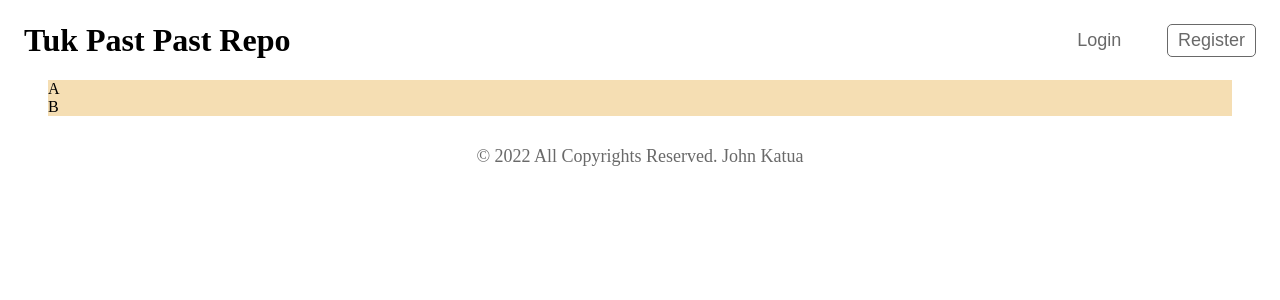
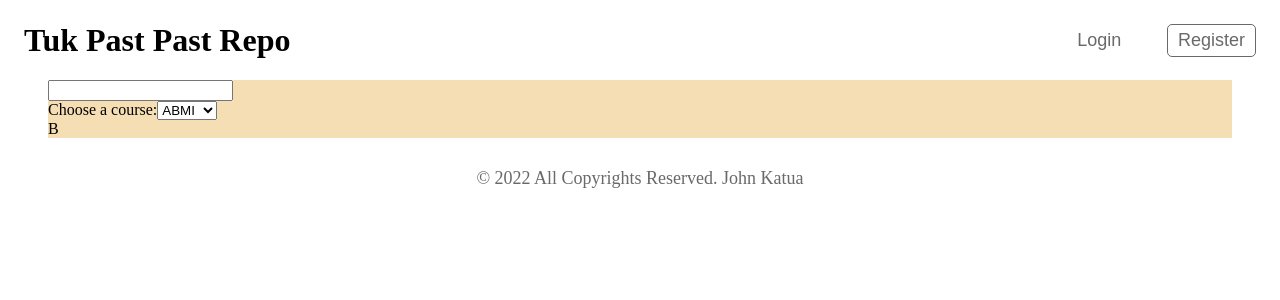
Before and after one commit to johnkatua/Tuk-Past-Paper-Repo, a React (Vite) app: page /details in a window 1280 px wide. Shown: the top 300 px of the page. Built offline with nearby package versions, Linux system fonts and the light colour scheme.

Commit message:
added dropdown to select courses

```diff
--- a/src/pages/Details.jsx
+++ b/src/pages/Details.jsx
@@ -3,7 +3,16 @@ import React from "react";
 const Details = () => {
   return (
     <div className="details--container">
-      <div className="details--search__bar">A</div>
+      <div className="details--search__bar">
+        <input type="search" />
+        <div>
+          <label htmlFor="courses">Choose a course:</label>
+          <select name="courses" id="courses">
+            <option value="ABMI">ABMI</option>
+            <option value="ABME">ABME</option>
+          </select>
+        </div>
+      </div>
       <div className="details--table">B</div>
     </div>
   );
```
